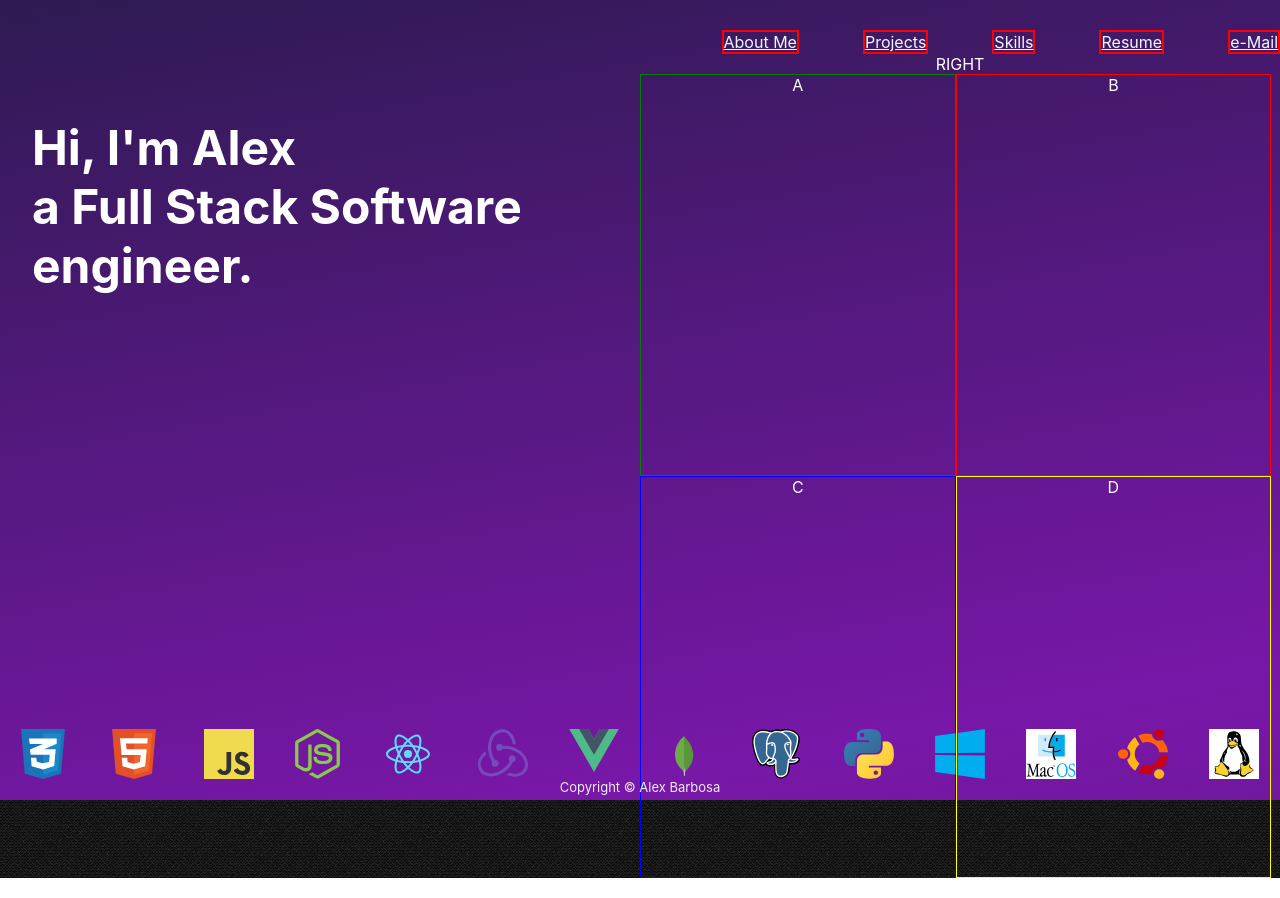
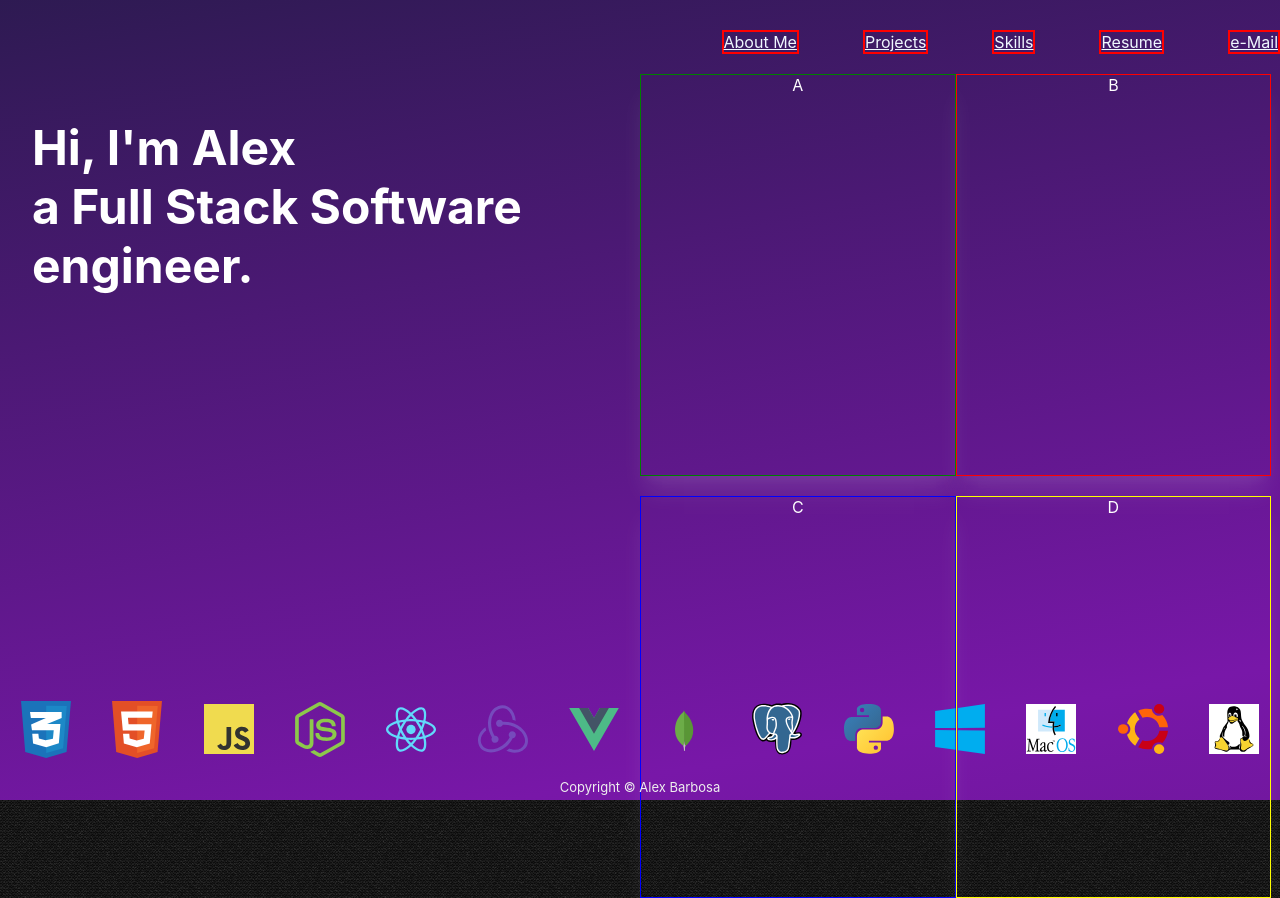
Before and after one commit to barboa91/barboa91.github.io, a React (Create React App) app: page / in a window 1280 px wide. Built offline with nearby package versions, Linux system fonts and the light colour scheme.

Commit message:
some stuff

```diff
--- a/src/App.js
+++ b/src/App.js
@@ -1,10 +1,10 @@
-import logo from './logo.svg';
+// import logo from './logo.svg';
 import './App.css';
-import Navbar from './components/Navbar';
+// import Navbar from './components/Navbar';
 import Skills from './components/Skills';
 import Socials from './components/Socials';
 import Splash from './pages/Splash';
-import { Link, Route, Routes } from 'react-router-dom';
+import { Route, Routes } from 'react-router-dom';
 
 
 
--- a/src/components/Navbar.js
+++ b/src/components/Navbar.js
@@ -4,7 +4,7 @@ import '../style/nav.css'
 
 const Navbar = () =>{
     return (
-
+        <div>
         <nav className="nav-links">
 
                 <div className="nav-item"><Link to="/socials" >About Me</Link></div>
@@ -14,6 +14,7 @@ const Navbar = () =>{
                 <div className="nav-item"><a href="mailto:alex.andrew.barbosa@gmail.com">e-Mail</a></div>
 
         </nav>
+        </div>
     )
 }
 export default Navbar
--- a/src/pages/Splash.js
+++ b/src/pages/Splash.js
@@ -5,6 +5,164 @@ import Navbar from "../components/Navbar";
 import '../style/splash.css'
 
 const Splash = () =>{
+// this is the images
+    const styles = {
+        "backgroundColor": "",
+        "width": "100px",
+        "height": "100px",
+        "background-size": "contain",
+        "background-repeat": "no-repeat",
+        "background-position": "center",
+        "transform": "scale(1.3)",
+        // "display": "inline-block",
+        "border":"solid #ffffff 6px",
+        "border-radius":"25%",
+
+        "pointer-events": "none",
+    };
+    const styles1 = {
+        "backgroundColor": "",
+
+        "width": "50px",
+        "height": "100%",
+        "background-size": "contain",
+        "background-repeat": "no-repeat",
+        "background-position": "center",
+        "border":"",
+        "pointer-events": "none",
+        "border-radius":"",
+
+    };
+    // this is the flex box
+    const barbig={
+        "position": "relative",
+        "bottom": "0px",
+        "display": "flex",
+        "flex-wrap": "wrap",
+        "width": "100%",
+        "height": "150px",
+        "justify-content": "space-around",
+        "align-items":"center",
+        // "transform": "scale(1.3)",
+        "pointer-events": "none",
+    }
+    const barsmall={
+        "position": "relative",
+        "bottom": "0px",
+        "display": "flex",
+        "flex-wrap": "wrap",
+        "width": "100%",
+        "height": "50px",
+        "justify-content": "space-around",
+        "align-items":"center",
+        "pointer-events": "none",
+    }
+
+
+
+
+    const highlight1=()=>{
+        var ski = document.getElementsByClassName("skills-bar");
+        Object.assign(ski[0].style, barbig);
+        var box1 = document.getElementsByClassName("skill1");
+        Object.assign(box1[0].style, styles);
+        var box2 = document.getElementsByClassName("skill2");
+        Object.assign(box2[0].style, styles);
+        var box3 = document.getElementsByClassName("skill3");
+        Object.assign(box3[0].style, styles);
+        var box4 = document.getElementsByClassName("skill12");
+        Object.assign(box4[0].style, styles);
+
+    }
+    const unHighlight1=()=>{
+        var ski = document.getElementsByClassName("skills-bar");
+        Object.assign(ski[0].style, barsmall);
+        var box1 = document.getElementsByClassName("skill1");
+        Object.assign(box1[0].style, styles1);
+        var box2 = document.getElementsByClassName("skill2");
+        Object.assign(box2[0].style, styles1);
+        var box3 = document.getElementsByClassName("skill3");
+        Object.assign(box3[0].style, styles1);
+        var box4 = document.getElementsByClassName("skill12");
+        Object.assign(box4[0].style, styles1);
+
+    }
+    const highlight2=()=>{
+        var ski = document.getElementsByClassName("skills-bar");
+        Object.assign(ski[0].style, barbig);
+        var box1 = document.getElementsByClassName("skill1");
+        Object.assign(box1[0].style, styles);
+        var box2 = document.getElementsByClassName("skill2");
+        Object.assign(box2[0].style, styles);
+        var box3 = document.getElementsByClassName("skill3");
+        Object.assign(box3[0].style, styles);
+        var box4 = document.getElementsByClassName("skill4");
+        Object.assign(box4[0].style, styles);
+        var box5 = document.getElementsByClassName("skill5");
+        Object.assign(box5[0].style, styles);
+        var box6 = document.getElementsByClassName("skill8");
+        Object.assign(box6[0].style, styles);
+        var box7 = document.getElementsByClassName("skill12");
+        Object.assign(box7[0].style, styles);
+
+    }
+    const unHighlight2=()=>{
+        var ski = document.getElementsByClassName("skills-bar");
+        Object.assign(ski[0].style, barsmall);
+        var box1 = document.getElementsByClassName("skill1");
+        Object.assign(box1[0].style, styles1);
+        var box2 = document.getElementsByClassName("skill2");
+        Object.assign(box2[0].style, styles1);
+        var box3 = document.getElementsByClassName("skill3");
+        Object.assign(box3[0].style, styles1);
+        var box4 = document.getElementsByClassName("skill4");
+        Object.assign(box4[0].style, styles1);
+        var box5 = document.getElementsByClassName("skill5");
+        Object.assign(box5[0].style, styles1);
+        var box6 = document.getElementsByClassName("skill8");
+        Object.assign(box6[0].style, styles1);
+        var box7 = document.getElementsByClassName("skill12");
+        Object.assign(box7[0].style, styles1);
+    }
+    const highlight3=()=>{
+        var ski = document.getElementsByClassName("skills-bar");
+        Object.assign(ski[0].style, barbig);
+        var box1 = document.getElementsByClassName("skill1");
+        Object.assign(box1[0].style, styles);
+        var box2 = document.getElementsByClassName("skill2");
+        Object.assign(box2[0].style, styles);
+        var box3 = document.getElementsByClassName("skill3");
+        Object.assign(box3[0].style, styles);
+        var box4 = document.getElementsByClassName("skill4");
+        Object.assign(box4[0].style, styles);
+        var box5 = document.getElementsByClassName("skill5");
+        Object.assign(box5[0].style, styles);
+        var box6 = document.getElementsByClassName("skill9");
+        Object.assign(box6[0].style, styles);
+        var box7 = document.getElementsByClassName("skill12");
+        Object.assign(box7[0].style, styles);
+
+    }
+    const unHighlight3=()=>{
+        var ski = document.getElementsByClassName("skills-bar");
+        Object.assign(ski[0].style, barsmall);
+        var box1 = document.getElementsByClassName("skill1");
+        Object.assign(box1[0].style, styles1);
+        var box2 = document.getElementsByClassName("skill2");
+        Object.assign(box2[0].style, styles1);
+        var box3 = document.getElementsByClassName("skill3");
+        Object.assign(box3[0].style, styles1);
+        var box4 = document.getElementsByClassName("skill4");
+        Object.assign(box4[0].style, styles1);
+        var box5 = document.getElementsByClassName("skill5");
+        Object.assign(box5[0].style, styles1);
+        var box6 = document.getElementsByClassName("skill9");
+        Object.assign(box6[0].style, styles1);
+        var box7 = document.getElementsByClassName("skill12");
+        Object.assign(box7[0].style, styles1);
+    }
+
+
     return (
 
         <div className="splash-container">
@@ -16,23 +174,17 @@ const Splash = () =>{
                         Hi, I'm
                         Alex <br/>
                         a Full Stack Software engineer.
-
-
                     </div>
                  </div>
                 <div className="splash-right">
-                     RIGHT
                     <div className="project-squares">
-                        <div id="project1">A</div>
-                        <div id="project2">B</div>
-                        <div id="project3">C</div>
+                        <div id="project1"onMouseEnter={ ()=>{ highlight1()} } onMouseOut={()=>unHighlight1() }>A</div>
+                        <div id="project2" onMouseEnter={ ()=>{ highlight2()} } onMouseOut={()=>unHighlight2() }>B</div>
+                        <div id="project3" onMouseEnter={ ()=>{ highlight3()} } onMouseOut={()=>unHighlight3() }>C</div>
                         <div id="project4">D</div>
                     </div>
                  </div>
-
             </div>
-
-
         </div>
     )
 }
--- a/src/style/skills.css
+++ b/src/style/skills.css
@@ -4,121 +4,152 @@
     display: flex;
     flex-wrap: wrap;
     width: 100%;
-    height: 50px;
+    height: 100px;
     justify-content: space-around;
-
-
+    align-items: center;
+    transition:all 0.5s ease;
+    pointer-events: none
 }
 .skill1{
     background-image: url('../assets/logos/css-3.svg');
     width: 50px;
-    height: 50px;
+    height: 100%;
     background-size: contain;
     background-repeat: no-repeat;
-    height: auto;
+    background-position: center;
+    transition:all 0.5s ease;
+    pointer-events: none
 
 }
 .skill2{
     background: url('../assets/logos/html-1.svg');
     width: 50px;
-    height: 50px;
+    height: 100%;
     background-size: contain;
+    background-position: center;
     background-repeat: no-repeat;
-    height: auto;
+    transition:all 0.5s ease;
+    pointer-events: none
+
+
 }
 .skill3{
     background: url('../assets/logos/logo-javascript.svg');
     width: 50px;
-    height: 50px;
+    height: 100%;
     background-size: contain;
     background-repeat: no-repeat;
-    height: auto;
+    background-position: center;
+    transition:all 0.5s ease;
 }
 .skill4{
     background: url('../assets/logos/nodejs-icon.svg');
     width: 50px;
-    height: 50px;
+    height: 100%;
     background-size: contain;
     background-repeat: no-repeat;
-    height: auto;
+    background-position: center;
+    transition:all 0.5s ease;
+    pointer-events: none
 }
 .skill5{
     background: url('../assets/logos/react-2.svg');
     width: 50px;
-    height: 50px;
+    height: 100%;
     background-size: contain;
     background-repeat: no-repeat;
-    height: auto;
+    background-position: center;
+    transition:all 0.5s ease;
+    pointer-events: none
 }
 .skill6{
     background: url('../assets/logos/redux.svg');
     width: 50px;
-    height: 50px;
+    height: 100%;
     background-size: contain;
     background-repeat: no-repeat;
-    height: auto;
+    background-position: center;
+    transition:all 0.5s ease;
+    pointer-events: none
 }
 .skill7{
     background: url('../assets/logos/vue-js-1.svg');
     width: 50px;
-    height: 50px;
+    height: 100%;
     background-size: contain;
     background-repeat: no-repeat;
-    height: auto;
+    background-position: center;
+    transition:all 0.5s ease;
+
+    pointer-events: none
 }
 .skill8{
     background: url('../assets/logos/mongodb-icon-1.svg');
     width: 50px;
-    height: 50px;
+    height: 100%;
     background-size: contain;
     background-repeat: no-repeat;
-    height: auto;
+    background-position: center;
+    transition:all 0.5s ease;
+    pointer-events: none
 }
 .skill9{
     background: url('../assets/logos/postgresql.svg');
     width: 50px;
-    height: 50px;
+    height: 100%;
     background-size: contain;
     background-repeat: no-repeat;
-    height: auto;
+    background-position: center;
+    transition:all 0.5s ease;
+    pointer-events: none
 }
 .skill10{
     background: url('../assets/logos/python-5.svg');
     width: 50px;
-    height: 50px;
+    height: 100%;
     background-size: contain;
     background-repeat: no-repeat;
-    height: auto;
+    background-position: center;
+    transition:all 0.5s ease;
+    pointer-events: none
 }
 .skill11{
     background: url('../assets/logos/microsoft-windows-22.svg');
     width: 50px;
-    height: 50px;
+    height: 100%;
     background-size: contain;
     background-repeat: no-repeat;
-    height: auto;
+    background-position: center;
+    transition:all 0.5s ease;
+    pointer-events: none
 }
 .skill12{
     background: url('../assets/logos/mac-os-2.svg');
     width: 50px;
-    height: 50px;
+    height: 100%;
     background-size: contain;
     background-repeat: no-repeat;
-    height: auto;
+    background-position: center;
+    transition:all 0.5s ease;
+    pointer-events: none
 }
 .skill13{
     background: url('../assets/logos/ubuntu-icon.svg');
     width: 50px;
-    height: 50px;
+    height: 100%;
     background-size: contain;
     background-repeat: no-repeat;
-    height: auto;
+    background-position: center;
+    transition:all 0.5s ease;
+    pointer-events: none
 }
 .skill14{
     background: url('../assets/logos/linux-tux-1.svg');
     width: 50px;
-    height: 50px;
+    height: 100%;
     background-size: contain;
     background-repeat: no-repeat;
-    height: auto;
+    background-position: center;
+    transition:all 0.5s ease;
+    pointer-events: none
 }
--- a/src/style/splash.css
+++ b/src/style/splash.css
@@ -15,19 +15,23 @@
   flex-wrap: wrap;
   color: #ffffff;
 }
-.splash-wrap:hover {
-    margin: 0;
-    display: flex;
-    flex-wrap: wrap;
+.splash-welcome {
+    font-size: 3em;
+    text-align: left;
+    padding-left: 5%;
+    padding-top: 10%;
+    font-weight: 700;
     color: #ffffff;
-    animation: colorRotate 6s linear 0s infinite;
   }
-.splash-welcome {
+
+.splash-welcome:hover {
   font-size: 3em;
   text-align: left;
   padding-left: 5%;
   padding-top: 10%;
   font-weight: 700;
+  color: #ffffff;
+  animation: colorRotate 6s linear 0s infinite;
 }
 .splash-left {
   width: 50%;
@@ -45,22 +49,33 @@
 #project1{
     width: 49%;
     height: 400px;
-    border: green 1px solid
+    border: green 1px solid;
+    box-shadow: rgba(255, 255, 255, 0.1) 0px 20px 25px -5px, rgba(255, 255, 255, 0.04) 0px 10px 10px -5px;
+    margin-top: 20px;
 }
 #project2{
     height: 400px;
     width: 49%;
     border: red 1px solid;
+    box-shadow: rgba(255, 255, 255, 0.1) 0px 20px 25px -5px, rgba(255, 255, 255, 0.04) 0px 10px 10px -5px;
+    margin-top: 20px;
+
 }
 #project3{
     height: 400px;
     width: 49%;
     border: blue 1px solid;
+    box-shadow: rgba(255, 255, 255, 0.1) 0px 20px 25px -5px, rgba(255, 255, 255, 0.04) 0px 10px 10px -5px;
+    margin-top: 20px;
 }
 #project4{
     height: 400px;
     width: 49%;
     border : yellow 1px solid;
+    box-shadow: rgba(255, 255, 255, 0.1) 0px 20px 25px -5px, rgba(255, 255, 255, 0.04) 0px 10px 10px -5px;
+    margin-top: 20px;
+
+
 }
 @keyframes gradient {
     0% {
```
